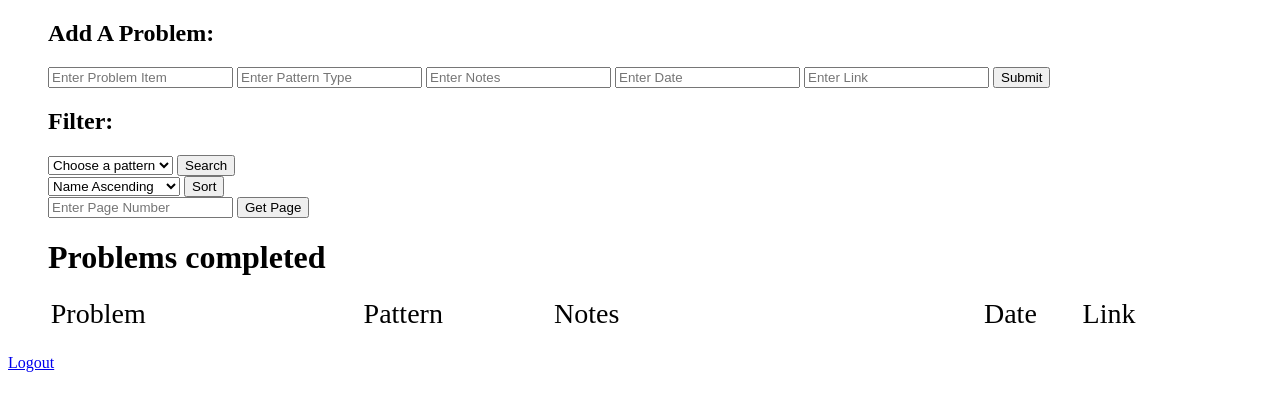
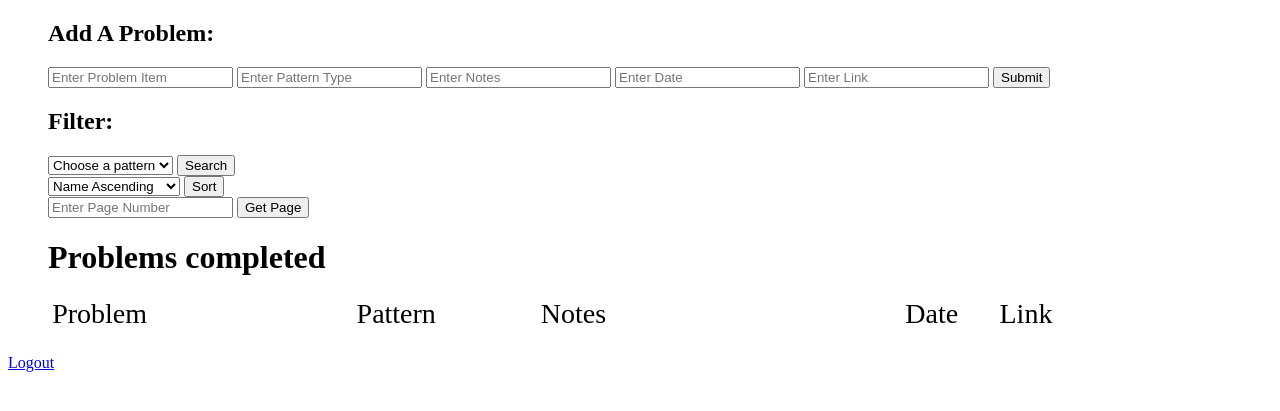
Before and after one commit to irashoemo1/leetcode-tracker, a Node server app: page /problems/ in a window 1280 px wide. Shown: the top 411 px of the page. Run offline with Node 20, Linux system fonts and the light colour scheme; the visitor is signed in with stand-in values (Sample User, id 1); data that the repository does not hold is empty; some libraries are stand-ins or nearby versions.

Commit message:
Fixed the problem where you couldn't create new problems and fixed the css so new and old accounts have better ui

```diff
--- a/controllers/problems.js
+++ b/controllers/problems.js
@@ -74,8 +74,13 @@ module.exports = {
     },
     createProblems: async (request, response) => {
         try{
+            console.log(request.body.problemItem)
+            console.log(request.body.patternType)
+            console.log(request.body)
+            console.log(request.body.date)
+            console.log(request.body.link)
             await Problems.create({problem: request.body.problemItem, pattern: request.body.patternType,
-            description: request.body.description, date: request.body.date, link: request.body.link, userId: req.user.id})
+            description: request.body.description, date: request.body.date, link: request.body.link, userId: request.user.id})
             console.log('Problem Added')
             response.redirect('/problems')
         }catch(error){
--- a/public/css/style.css
+++ b/public/css/style.css
@@ -18,6 +18,8 @@ ul.problemItems{
     display: table;
     margin-top: 0em;
     height: 100%;
+    width: 95%;
+    max-width: 95%;
 }
 
 ul.problemItems > li{
@@ -32,13 +34,16 @@ h1, h2.add, form, form + h2{
 }
 
 #heading{
+    display: table;
     margin-bottom: .5em;
+    width: 95%;
+    max-width: 95%;
 }
 
 #heading > li{
     display: inline-block;
     font-size: 1.75em;
-    padding-left: .10em;
+    padding-left: .15em;
 }
 
 h2.problem, h3.pattern, h3.notes, span.del, .date, a.link, span.edit{
@@ -66,14 +71,18 @@ h3.notes{
 
 .date{
     width: 7.5%;
-    margin-left: 2em;
 }
+
+/* h3.date{
+    margin-left: 1.75em;
+} */
 
 a.link{
     width: 7.5%;
     height: 100%;
-    margin-left: 2em;
+    /* margin-left: 1.5em; */
 }
+
 
 li span.del, span.edit{
     /* width: 2.5%; */
--- a/views/problems.ejs
+++ b/views/problems.ejs
@@ -19,7 +19,7 @@
     <form class="createProblems" action="/problems/createProblems" method="POST">
         <input type="text" placeholder="Enter Problem Item" name="problemItem">
         <input type="text" placeholder="Enter Pattern Type" name="patternType">
-        <input type="text" placeholder="Enter Notes" name="notes">
+        <input type="text" placeholder="Enter Notes" name="description">
         <input type="text" placeholder="Enter Date" name="date">
         <input type="text" placeholder="Enter Link" name="link">
         <input type="submit">
```
Also changed, not shown: public/main.js (+0 -17 lines), views/oldindex.ejs (deleted, +0 -20 lines), views/signup.ejs (+0 -7 lines).
